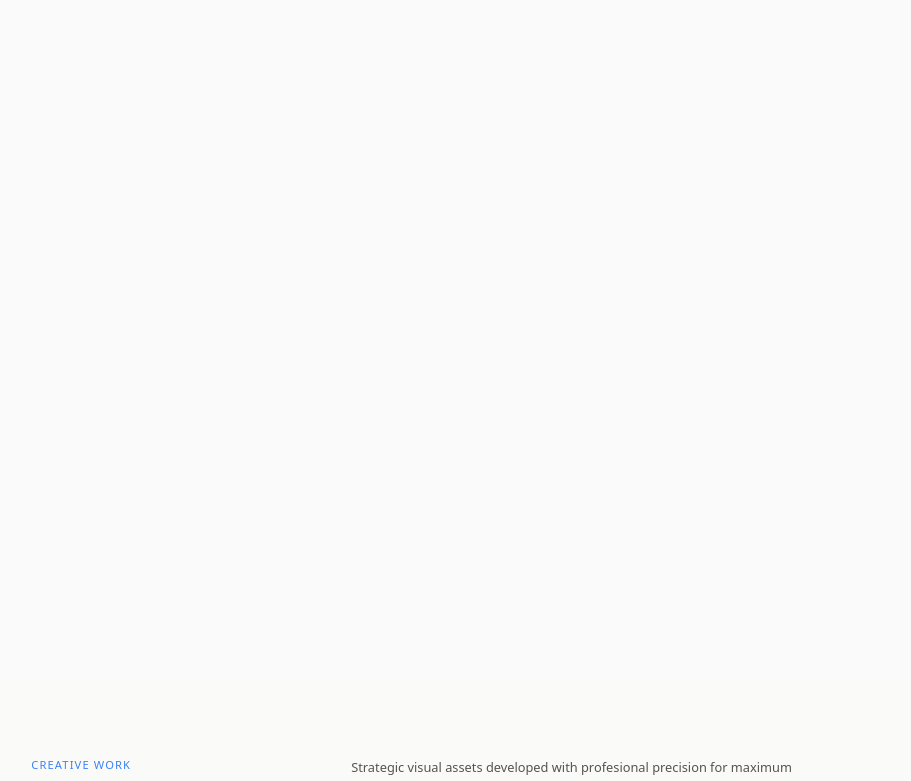
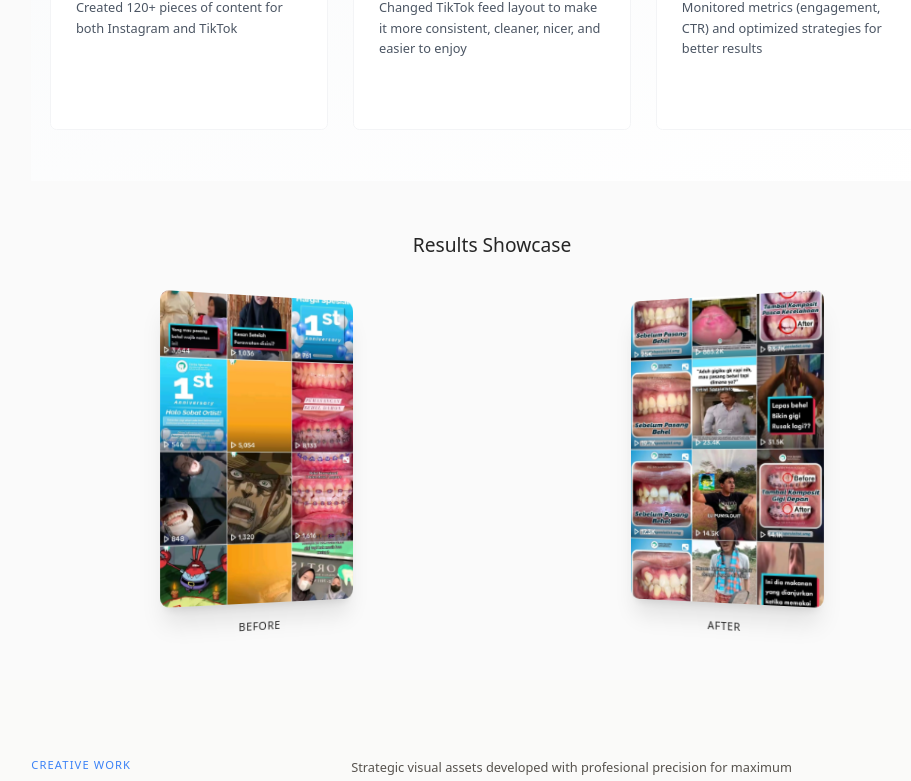
Before and after one commit to Kevin5621/portofolio-website-digital-marketer-2, a Next.js app: page /project/ortist in a window 1280 px wide. Shown: the part 2793-3574 px from the top of the page, without its empty margins (148-1059 px from the left). Built offline with nearby package versions, Linux system fonts and the light colour scheme.

Commit message:
fix - minor mistake | kronju line & image not rendered ortist

```diff
--- a/src/components/project-detail/1-kronju/index.tsx
+++ b/src/components/project-detail/1-kronju/index.tsx
@@ -460,7 +460,7 @@ export default function Kronju() {
                             prefix={item.metric.includes('$') ? '$' : ''}
                             delay={0.5 + index * 0.2}
                           />
-                          <svg className="w-6 h-6 ml-2 text-green-500" fill="none" stroke="currentColor" viewBox="0 0 24 24" xmlns="http://www.w3.org/2000/svg">
+                          <svg className="w-6 h-6 ml-2 text-amber-500" fill="none" stroke="currentColor" viewBox="0 0 24 24" xmlns="http://www.w3.org/2000/svg">
                             <path strokeLinecap="round" strokeLinejoin="round" strokeWidth={2} d="M5 15l7-7 7 7" />
                           </svg>
                         </>
@@ -514,35 +514,36 @@ export default function Kronju() {
             <div className="absolute inset-0 bg-gradient-to-b from-transparent to-stone-900/30 md:hidden"></div>
           </div>
 
-          {/* Text Section - Right on desktop, Bottom on mobile */}
-          <div className="w-full md:w-1/2 flex flex-col justify-center px-6 py-12 md:px-12 md:py-0">
-            <div className={`transition-all duration-700`}>
-              <p className="text-amber-500 uppercase tracking-widest mb-3 text-sm">Method</p>
+          {/* Text Section - Responsive (full width on mobile, half width on desktop) */}
+          <div className="w-full md:w-1/2 flex flex-col justify-center px-6 md:px-12 py-12 md:py-0">
+            <p className={`text-amber-500 uppercase tracking-widest mb-3 text-sm transition-all `}>
+              Method
+            </p>
 
-              {/* Title with animated underline */}
-              <h2 className="text-3xl md:text-4xl font-light text-stone-900 mb-6 relative">
+            {/* Using title from brandData with animation */}
+            <h2 className={`text-3xl md:text-4xl font-light text-stone-900 mb-6 relative transition-all `}>
               {brandData.marketingMethod.title}
-                <span className={`block absolute -bottom-2 left-0 h-px bg-amber-500 w-0 transition-all duration-1000`}></span>
+              <span className="block absolute -bottom-2 left-0 h-px bg-amber-500 w-16"></span>
             </h2>
 
-              {/* Description with improved readability */}
-              <p className="text-stone-600 font-light leading-relaxed mb-8 md:mb-12">
+            {/* Using description from brandData with animation */}
+            <p className={`text-stone-600 font-light leading-relaxed mb-12 transition-all `}>
               {brandData.marketingMethod.description}
             </p>
 
-              {/* Steps with staggered animation */}
-              <div className="space-y-8 md:space-y-12">
+            {/* Mapping steps from brandData with staggered animations */}
+            <div className="space-y-12">
               {brandData.marketingMethod.steps.map((step, index) => (
                 <div
                   key={index}
-                    className={`relative pl-12 transition-all duration-700 delay-${index * 200}`}
+                  className={`relative pl-8 md:pl-12 transition-all `}
+                  style={{ transitionDelay: `${300 + (index * 100)}ms` }}
                 >
-                    <div className={`absolute left-0 top-0 w-0 h-px bg-amber-500 transition-all duration-700 delay-${index * 200}`}></div>
+                  <div className="absolute left-0 top-0 w-4 md:w-6 h-px bg-amber-500"></div>
                   <h3 className="text-lg font-medium text-stone-900 mb-2">{step.title}</h3>
                   <p className="text-stone-600 font-light text-sm md:text-base">{step.description}</p>
                 </div>
               ))}
-              </div>
             </div>
           </div>
         </section>
--- a/src/components/project-detail/2-ortist/section/5-approach.tsx
+++ b/src/components/project-detail/2-ortist/section/5-approach.tsx
@@ -1,4 +1,4 @@
-import React, { useRef } from 'react';
+import React, { useEffect, useRef } from 'react';
 import Image from 'next/image';
 import { BrandData } from '../types';
 import { motion, useInView, useScroll, useTransform } from 'framer-motion';
@@ -15,8 +15,15 @@ export const ApproachSection = ({ brandData, sectionViewed, registerSection }: A
   const isInView = useInView(sectionRef, { once: true, amount: 0.3 });
   const isBeforeAfterInView = useInView(beforeAfterRef, { once: true, amount: 0.5 });
 
-  // Check if this section (index 4) has been viewed
-  const isVisible = sectionViewed[4];
+  // Register this section with parent component
+  useEffect(() => {
+    if (sectionRef.current) {
+      registerSection(sectionRef.current, 4);
+    }
+  }, [registerSection]);
+
+  // Check if section 3 is viewed to trigger result showcase rendering
+  const shouldRenderResultShowcase = sectionViewed && sectionViewed[2];
 
   // Scroll animation values
   const { scrollYProgress } = useScroll({
@@ -53,15 +60,15 @@ export const ApproachSection = ({ brandData, sectionViewed, registerSection }: A
 
   return (
     <section
-    ref={(el) => registerSection(el as HTMLDivElement | null, 4)}
-    className="py-24 bg-neutral-50 px-6"
+      ref={sectionRef}
+      className="py-24 bg-neutral-50 px-6"
     >
       <div className="max-w-6xl mx-auto">
         {/* Header */}
         <div className="mb-16 grid grid-cols-1 md:grid-cols-12 gap-12">
           <motion.div
             initial="hidden"
-            animate={isVisible ? "visible" : "hidden"}
+            animate={isInView ? "visible" : "hidden"}
             variants={containerVariants}
             className="md:col-span-4 transition-all duration-700"
           >
@@ -162,9 +169,9 @@ export const ApproachSection = ({ brandData, sectionViewed, registerSection }: A
         <motion.div
           ref={beforeAfterRef}
           initial={{ opacity: 0, y: 40 }}
-          animate={isInView ? { opacity: 1, y: 0 } : { opacity: 0, y: 40 }}
+          animate={(isBeforeAfterInView || shouldRenderResultShowcase) ? { opacity: 1, y: 0 } : { opacity: 0, y: 40 }}
           transition={{ duration: 0.8, delay: 0.4 }}
-          className={` border-stone-200 pt-16 transition-all duration-700 delay-700 ${isInView ? 'opacity-100 translate-y-0' : 'opacity-0 translate-y-8'}`}
+          className={`border-stone-200 pt-16 transition-all duration-700 delay-700 ${(isBeforeAfterInView || shouldRenderResultShowcase) ? 'opacity-100 translate-y-0' : 'opacity-0 translate-y-8'}`}
         >
           <h3 className="text-2xl font-light text-neutral-800 mb-12 text-center">Results Showcase</h3>
 
@@ -173,8 +180,8 @@ export const ApproachSection = ({ brandData, sectionViewed, registerSection }: A
             <motion.div
               className="absolute left-1/2 md:left-1/3 transform -translate-x-full perspective-1000 w-56 md:w-64"
               style={{
-                x: isBeforeAfterInView ? beforeX : "-100%",
-                opacity: isBeforeAfterInView ? 1 : 0,
+                x: (isBeforeAfterInView || shouldRenderResultShowcase) ? beforeX : "-100%",
+                opacity: (isBeforeAfterInView || shouldRenderResultShowcase) ? 1 : 0,
               }}
               transition={{ duration: 0.8, ease: "easeOut" }}
             >
@@ -203,8 +210,8 @@ export const ApproachSection = ({ brandData, sectionViewed, registerSection }: A
             <motion.div
               className="absolute right-1/2 md:right-1/3 transform translate-x-full perspective-1000 w-56 md:w-64"
               style={{
-                x: isBeforeAfterInView ? afterX : "100%",
-                opacity: isBeforeAfterInView ? 1 : 0,
+                x: (isBeforeAfterInView || shouldRenderResultShowcase) ? afterX : "100%",
+                opacity: (isBeforeAfterInView || shouldRenderResultShowcase) ? 1 : 0,
               }}
               transition={{ duration: 0.8, ease: "easeOut" }}
             >
```
Lines whose indentation alone changed are shown as unchanged.
